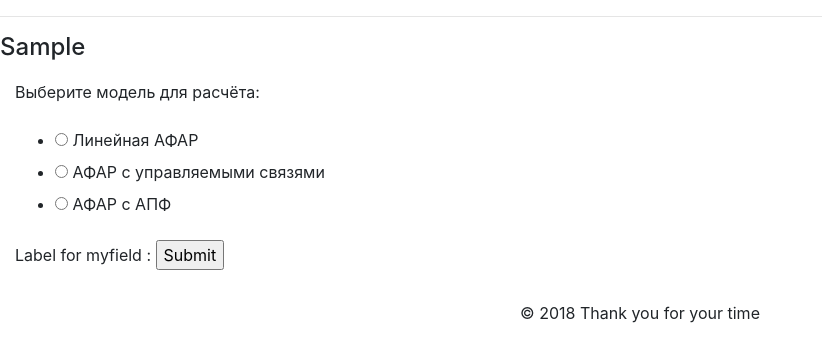
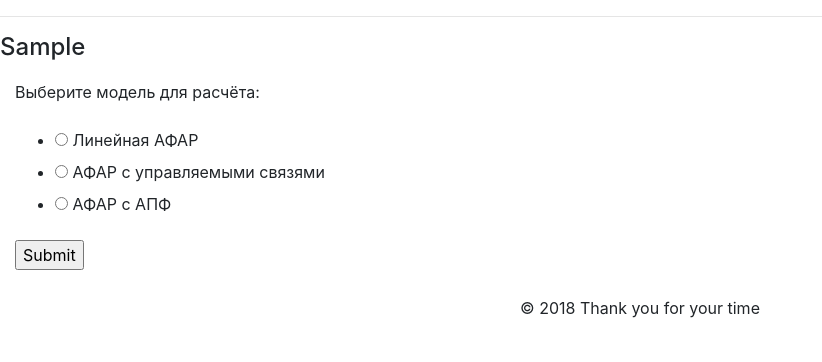
Before and after one commit to myraygunbarrel/antennapp, a Django app: template visualize/templates/visualize/params.html in a window 1280 px wide. Shown: the part 86-448 px from the top of the page, without its empty margins (0-822 px from the left). Run offline with Django 3.2, Linux system fonts and the light colour scheme; tables that the repository leaves empty hold one stand-in row (values such as "Sample post"); the template is opened without the code that fills it: values that come from a table or form of the project are taken from there, most other values are stand-ins (such as "Sample title", 1, 10 or a date in 2020); some libraries are stand-ins or nearby versions.

Commit message:
heroku init

```diff
--- a/visualize/templates/visualize/params.html
+++ b/visualize/templates/visualize/params.html
@@ -9,9 +9,6 @@
             <form method="post" action="{% url 'visualize:param-view' antenna_type %}">
                 {% csrf_token %}
                 {{ form.as_p }}
-                <label for="{{ form.clatter_image_required.id_for_label }}">Label for myfield : </label>
-                {{ form.clatter_image_required }}
-
                 <input id="prop-submit" type="submit">
             </form>
         </div>
```
